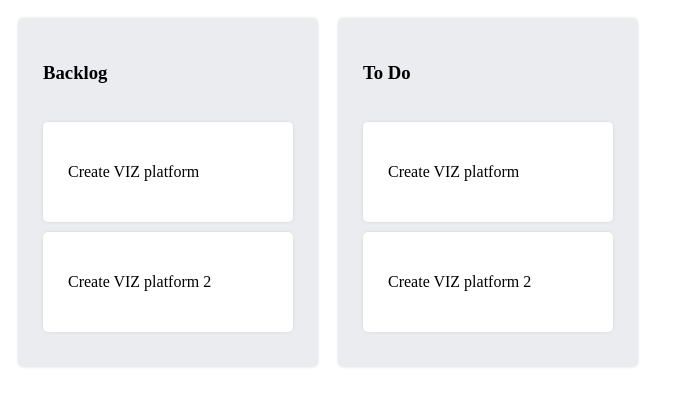
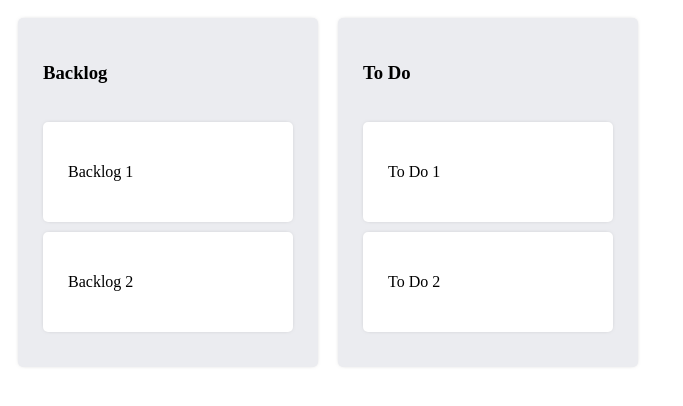
Before and after one commit to nsantos1999/simple-kanban, a React (Create React App) app: page / in a window 1280 px wide. Shown: the top 406 px of the page, without its empty margins (0-683 px from the left). Built offline with nearby package versions, Linux system fonts and the light colour scheme.

Commit message:
adding isOver issue to apply style

```diff
--- a/src/views/Kanban/Issue/index.tsx
+++ b/src/views/Kanban/Issue/index.tsx
@@ -17,28 +17,27 @@ export type DragObject = {
 };
 
 export type CollectedProps = {
-  isDragging: boolean;
+  isOver: boolean;
 };
 
 function Issue({ issue, index, columnIndex }: KanbanIssueProps) {
   const ref = useRef<HTMLDivElement>(null);
-  const { move, confirmUpdate, cancelUpdate } = useKanban();
+  const { move, confirmLastUpdate, cancelLastUpdate } = useKanban();
 
   const [{ isDragging }, dragRef] = useDrag({
+    type: "CARD",
     item: { type: "CARD", index, columnIndex },
     collect: (monitor) => ({
       isDragging: monitor.isDragging(),
     }),
-    type: "CARD",
     end(item, monitor) {
       if (!monitor.didDrop()) {
-        cancelUpdate();
+        cancelLastUpdate();
       }
-      // console.log("Drag end!", );
     },
   });
 
-  const [, dropRef] = useDrop<DragObject, unknown, unknown>({
+  const [{ isOver }, dropRef] = useDrop<DragObject, unknown, CollectedProps>({
     accept: "CARD",
     hover(item, monitor) {
       const draggedColumnIndex = item.columnIndex;
@@ -88,8 +87,11 @@ function Issue({ issue, index, columnIndex }: KanbanIssueProps) {
       item.index = targetIndex;
       item.columnIndex = targetColumnIndex;
     },
+    collect: (monitor) => ({
+      isOver: monitor.isOver(),
+    }),
     drop() {
-      confirmUpdate();
+      confirmLastUpdate();
     },
   });
 
@@ -97,7 +99,7 @@ function Issue({ issue, index, columnIndex }: KanbanIssueProps) {
 
   return (
     <div ref={ref}>
-      <Card isDragging={isDragging} header={<p>{issue.title}</p>} />
+      <Card isDragging={isDragging || isOver} header={<p>{issue.title}</p>} />
     </div>
   );
 }
--- a/src/views/Kanban/contexts/KanbanContext.tsx
+++ b/src/views/Kanban/contexts/KanbanContext.tsx
@@ -15,8 +15,8 @@ type IKanbanContext = {
     from: number,
     to: number
   ) => void;
-  confirmUpdate: () => void;
-  cancelUpdate: () => void;
+  confirmLastUpdate: () => void;
+  cancelLastUpdate: () => void;
 };
 
 const KanbanContext = createContext({} as IKanbanContext);
@@ -43,12 +43,12 @@ function KanbanProvider({ children }: KanbanProviderProps) {
     [kanbanColumnsPreview, setKanbanColumnsPreview]
   );
 
-  const confirmUpdate = useCallback(() => {
+  const confirmLastUpdate = useCallback(() => {
     console.log("Last Update confirmed!");
     setKanbanColumns(kanbanColumnsPreview);
   }, [kanbanColumnsPreview]);
 
-  const cancelUpdate = useCallback(() => {
+  const cancelLastUpdate = useCallback(() => {
     console.log("Last Update canceled!");
     setKanbanColumnsPreview(kanbanColumns);
   }, [kanbanColumns, setKanbanColumnsPreview]);
@@ -58,8 +58,8 @@ function KanbanProvider({ children }: KanbanProviderProps) {
       value={{
         kanbanColumns: kanbanColumnsPreview,
         move,
-        confirmUpdate,
-        cancelUpdate,
+        confirmLastUpdate,
+        cancelLastUpdate,
       }}
     >
       {children}
--- a/src/views/Kanban/fakeKanban.ts
+++ b/src/views/Kanban/fakeKanban.ts
@@ -9,7 +9,7 @@ export const fakeKanban: KanbanColumn[] = [
     issues: [
       {
         id: uuidv4(),
-        title: "Create VIZ platform",
+        title: "Backlog 1",
         status: "A",
         userCreator: "Natã Souza Santos",
         userResponsible: "Natã Souza Santos",
@@ -17,7 +17,7 @@ export const fakeKanban: KanbanColumn[] = [
       },
       {
         id: uuidv4(),
-        title: "Create VIZ platform 2",
+        title: "Backlog 2",
         status: "A",
         userCreator: "Natã Souza Santos",
         userResponsible: "Natã Souza Santos",
@@ -32,7 +32,7 @@ export const fakeKanban: KanbanColumn[] = [
     issues: [
       {
         id: uuidv4(),
-        title: "Create VIZ platform",
+        title: "To Do 1",
         status: "A",
         userCreator: "Natã Souza Santos",
         userResponsible: "Natã Souza Santos",
@@ -40,7 +40,7 @@ export const fakeKanban: KanbanColumn[] = [
       },
       {
         id: uuidv4(),
-        title: "Create VIZ platform 2",
+        title: "To Do 2",
         status: "A",
         userCreator: "Natã Souza Santos",
         userResponsible: "Natã Souza Santos",
```
